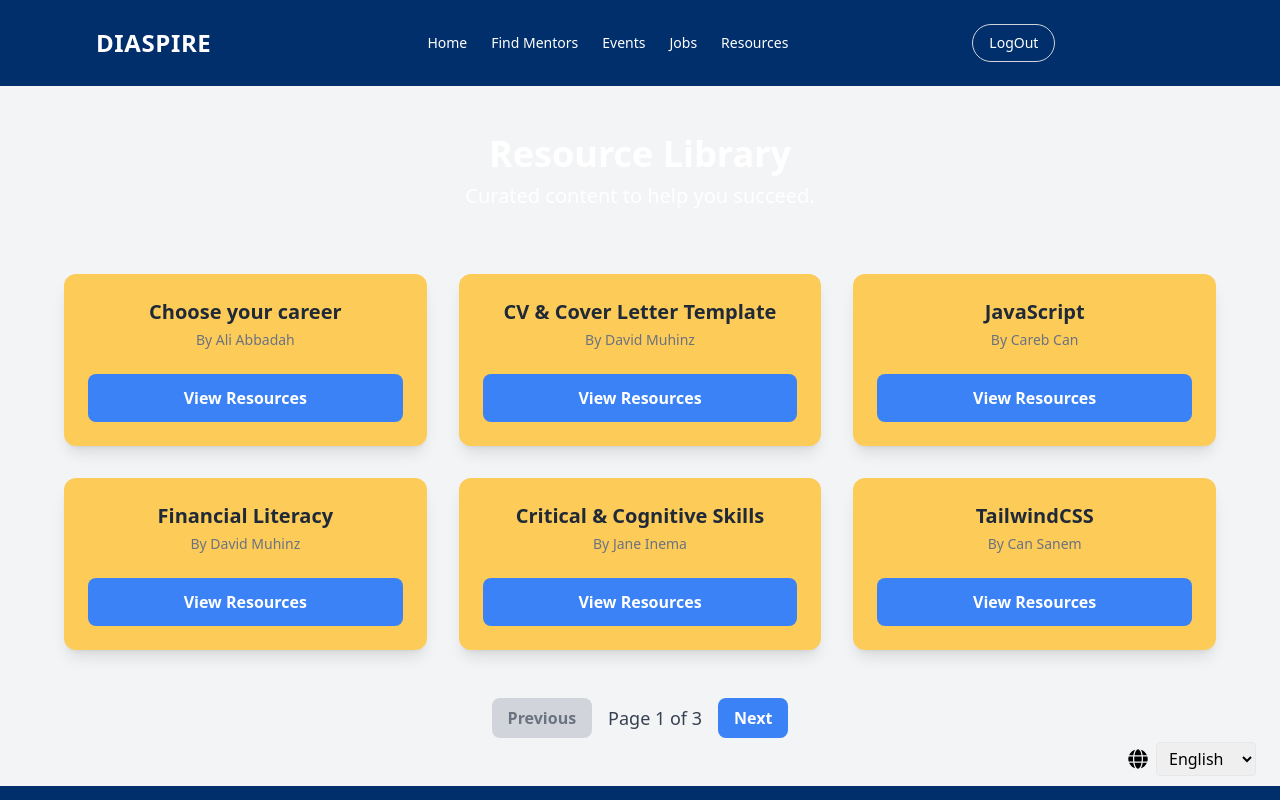
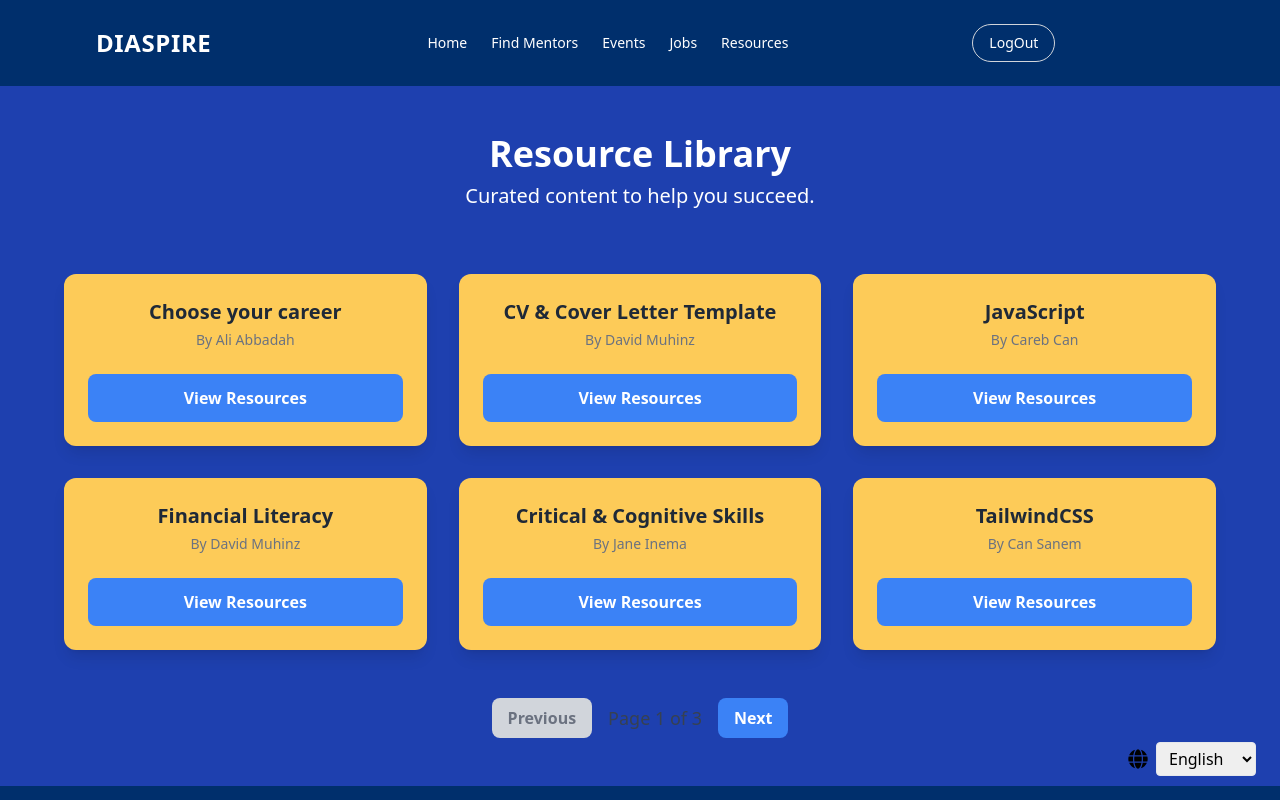
Before and after one commit to Fuad-Jamal/Diaspire, a React (Vite) app in the folder project/: page /resources in a window 1280 px wide. Shown: the top 800 px of the page. Built offline with nearby package versions, Linux system fonts and the light colour scheme.

Commit message:
finilazing

```diff
--- a/project/src/pages/mentors.jsx
+++ b/project/src/pages/mentors.jsx
@@ -1,7 +1,7 @@
 import { useState } from "react";
 import { useSwipeable } from "react-swipeable";
 import { Search, Linkedin, Github, Instagram, Twitter } from "lucide-react";
-import Navbar from "../components/navbar";
+import Logoutnavbar from "../components/logoutnavbar";
 import Footer from "../components/footer";
 
 const mentors = [
@@ -40,7 +40,7 @@ function FindMentor() {
 
   return (
     <div>
-      <Navbar />
+      <Logoutnavbar  />
       <div
         {...handlers}
         className="min-h-screen bg-gradient-to-br from-[#FDCB58] via-[#4032bb] to-[#FDCB58] p-8 flex flex-col"
--- a/project/src/pages/resources.jsx
+++ b/project/src/pages/resources.jsx
@@ -146,7 +146,7 @@ function Resources() {
 
   return (
 
-    <div className="bg-gray-100 min-h-screen">
+    <div className="bg-blue-800 min-h-screen">
       <Logoutnavbar />
 
       <div className="py-12 px-4 md:px-8 lg:px-16">
```
